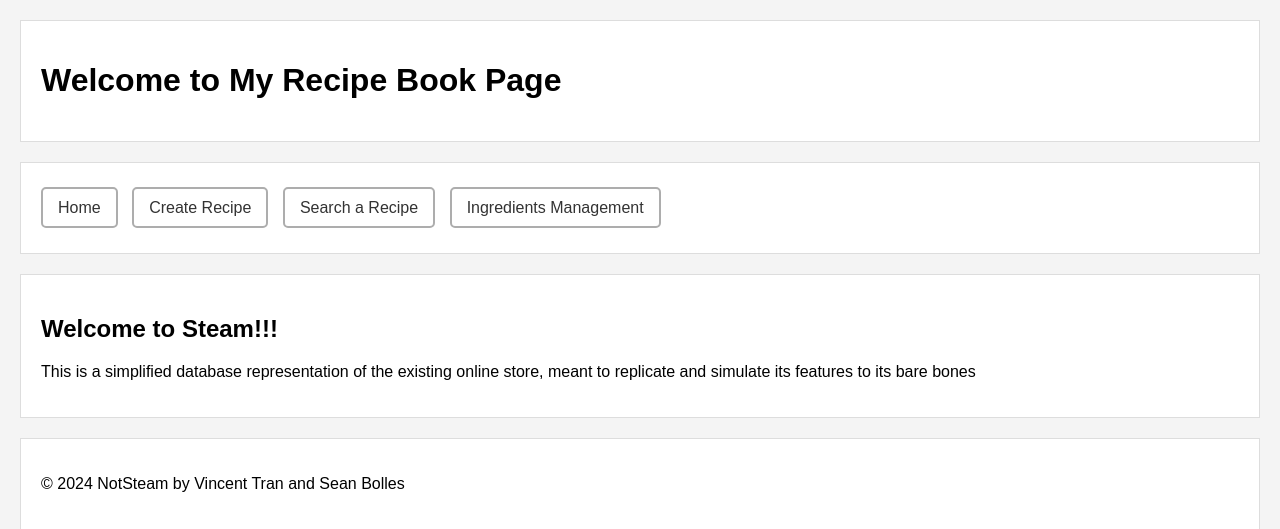
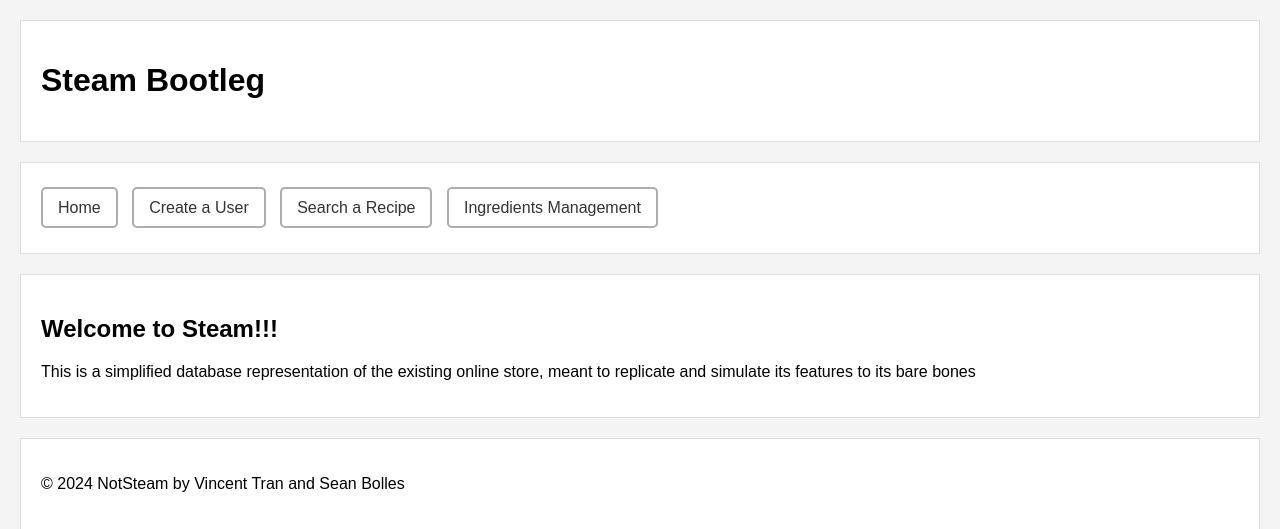
Before and after one commit to merrli/steam, a PHP site: page / in a window 1280 px wide. Shown: the top 529 px of the page. Run offline with PHP 8.4, Linux system fonts and the light colour scheme.

Commit message:
updated text

```diff
--- a/index.php
+++ b/index.php
@@ -2,17 +2,17 @@
 <html>
 <head>
     <link rel="stylesheet" href="styles/styles.css">
-    <title>Recipe Book - Home Page</title>
+    <title>Steam - Home Page</title>
 </head>
 <body>
     <header>
-        <h1>Welcome to My Recipe Book Page</h1>
+        <h1>Steam Bootleg</h1>
     </header>
 
     <nav>
         <ul>
             <li><a href="index.php">Home</a></li>
-            <li><a href="user_account.php">Create Recipe</a></li>
+            <li><a href="user_account.php">Create a User</a></li>
             <li><a href="search_recipe.php">Search a Recipe</a></li>
             <li><a href="ingredients_management.php">Ingredients Management</a></li>
         </ul>
--- a/user_account_creation.php
+++ b/user_account_creation.php
@@ -4,7 +4,7 @@
 <html>
 <head>
     <link rel="stylesheet" href="styles/styles.css">
-    <title>Recipe Book - Create a Recipe</title>
+    <title>Steam - Create a User</title>
 </head>
 <body>
     <header>
```
